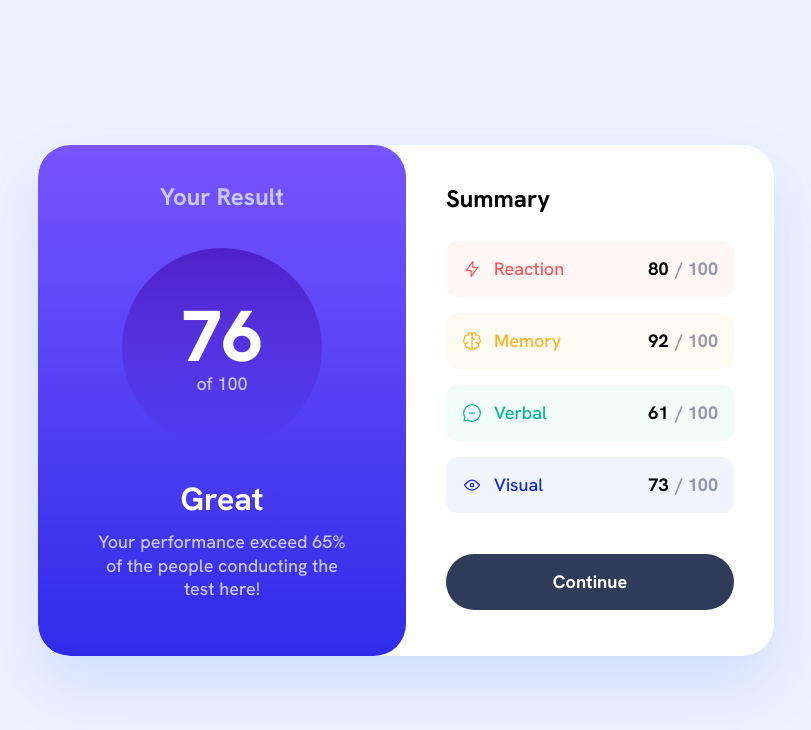
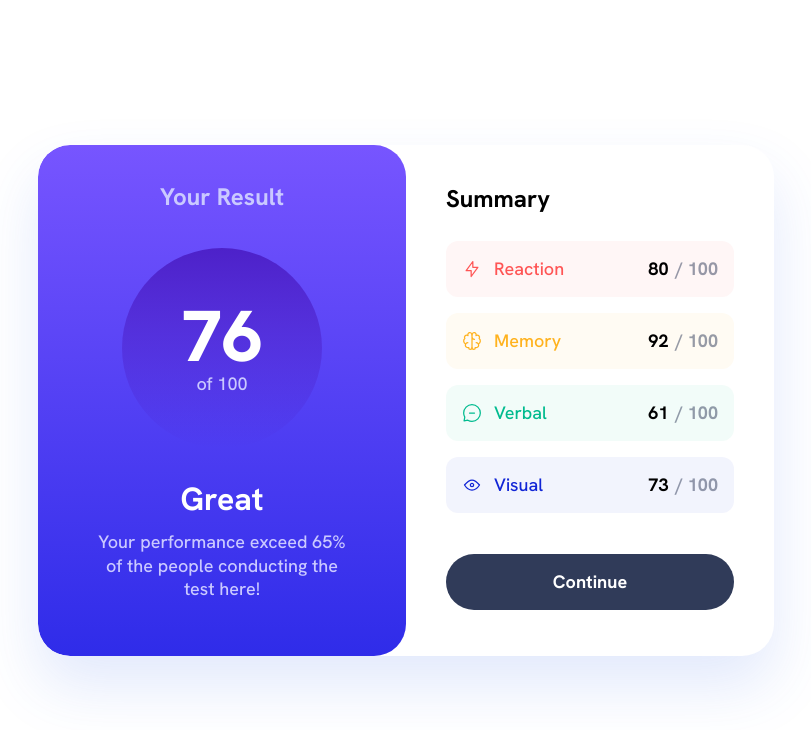
Before and after one commit to EmilBacklund/result-summary-component, a React (Vite) app: page / in a window 1280 px wide. Shown: the top 730 px of the page, without its empty margins (234-1045 px from the left). Built offline with nearby package versions, Linux system fonts and the light colour scheme; the HTML template or start-up script is replaced by a standard one.

Commit message:
Update index.css

```diff
--- a/src/index.css
+++ b/src/index.css
@@ -10,7 +10,7 @@ body {
 }
 
 body {
-  background-color: #ecf2ff;
+  background-color: #fff;
   font-family: 'Hanken Grotesk', sans-serif;
   justify-content: center;
   align-items: center;
```
